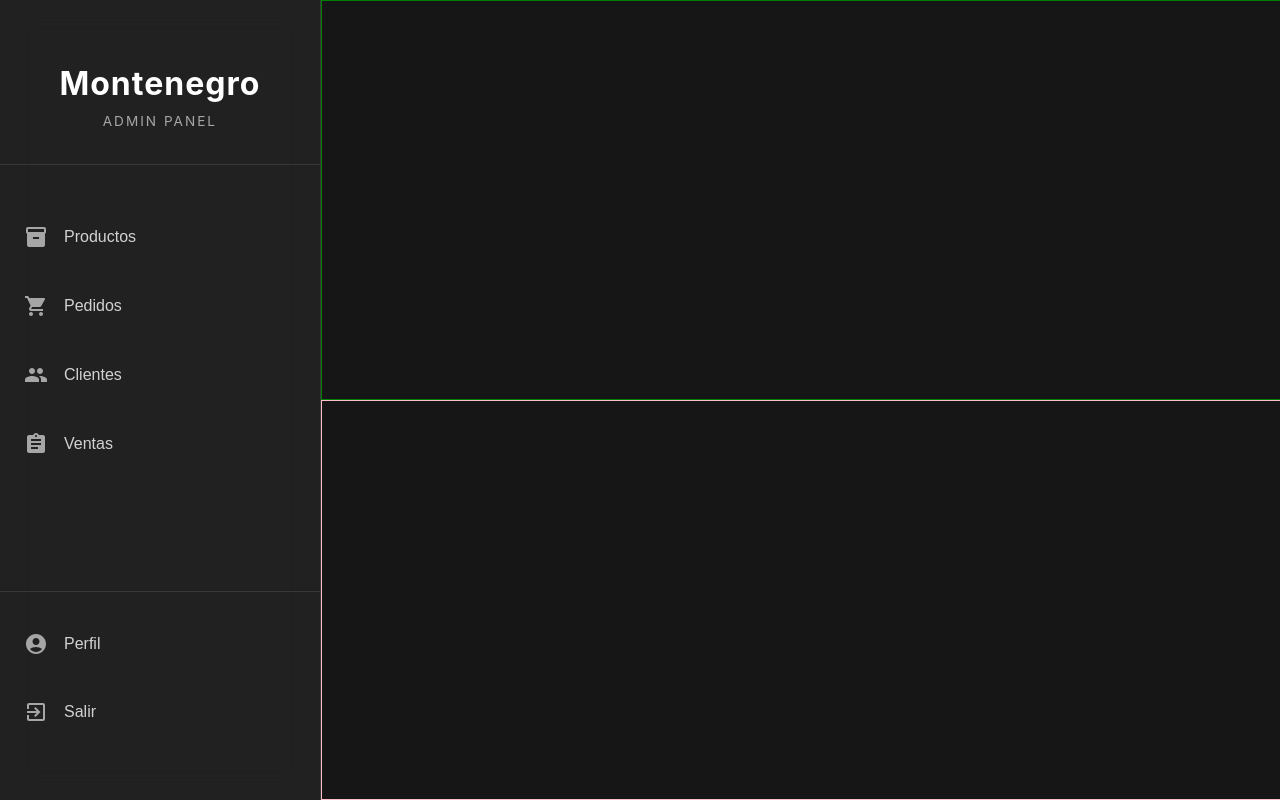
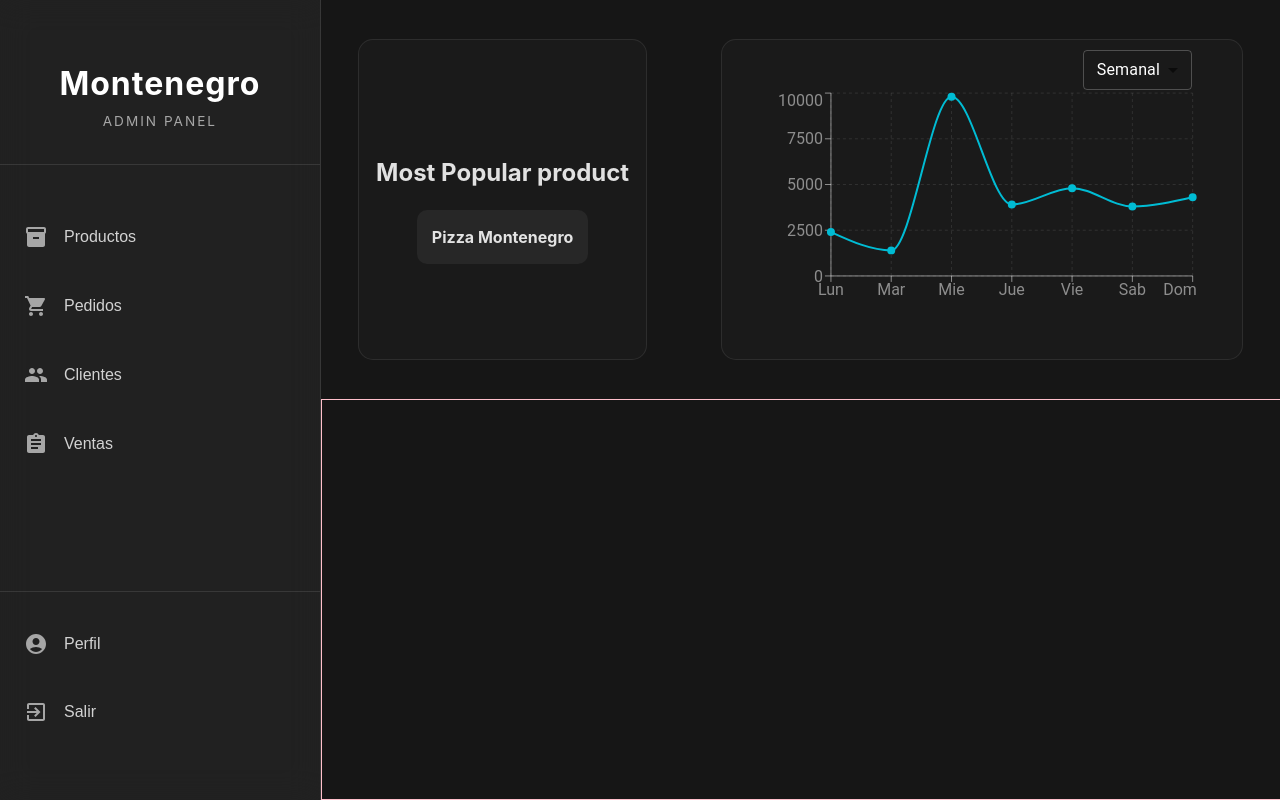
Before and after one commit to Adrian-ortiz0/frontend_montenegro, a React (Vite) app: page /admin-sales in a window 1280 px wide. Built offline with nearby package versions, Linux system fonts and the light colour scheme.

Commit message:
feat: :sparkles: Currently working on sales section

```diff
--- a/package.json
+++ b/package.json
@@ -17,7 +17,8 @@
     "axios": "^1.7.9",
     "react": "^19.0.0",
     "react-dom": "^19.0.0",
-    "react-router": "^7.1.5"
+    "react-router": "^7.1.5",
+    "recharts": "^2.15.1"
   },
   "devDependencies": {
     "@eslint/js": "^9.19.0",
--- a/src/components/subcomponents/AdminSalesIndicators.jsx
+++ b/src/components/subcomponents/AdminSalesIndicators.jsx
@@ -1,13 +1,15 @@
 import React from 'react'
+import SalesPopularProduct from './SalesPopularProduct'
+import SalesGraph from './SalesGraph'
 
 const AdminSalesIndicators = () => {
   return (
     <div className='admin_sections-sales'>
       <div className='admin_first-section--sales'>
-
+        <SalesPopularProduct />
+        <SalesGraph />
       </div>
       <div className='admin_second-section--sales'>
-
       </div>
     </div>
   )
--- /dev/null
+++ b/src/components/subcomponents/SalesGraph.jsx
@@ -0,0 +1,76 @@
+import React, { useState } from 'react';
+import { LineChart, Line, XAxis, YAxis, CartesianGrid, ResponsiveContainer } from 'recharts';
+import { Select, MenuItem } from '@mui/material';
+
+const SalesGraph = () => {
+  const [timeFrame, setTimeFrame] = useState('weekly');
+
+  const sampleData = {
+    weekly: [
+      { day: 'Lun', amount: 2400 },
+      { day: 'Mar', amount: 1398 },
+      { day: 'Mie', amount: 9800 },
+      { day: 'Jue', amount: 3908 },
+      { day: 'Vie', amount: 4800 },
+      { day: 'Sab', amount: 3800 },
+      { day: 'Dom', amount: 4300 },
+    ],
+    monthly: Array.from({length: 30}, (_, i) => ({
+      day: i + 1,
+      amount: Math.floor(Math.random() * 5000) + 1000
+    })),
+    annual: Array.from({length: 12}, (_, i) => ({
+      month: i + 1,
+      amount: Math.floor(Math.random() * 30000) + 10000
+    }))
+  };
+
+  const currentData = timeFrame === 'weekly'
+    ? sampleData.weekly
+    : timeFrame === 'monthly'
+    ? sampleData.monthly
+    : sampleData.annual;
+
+  return (
+    <div className='sales_graph'>
+      <div style={{ position: 'absolute', top: 10, right: 50, zIndex: 1 }}>
+        <Select
+          value={timeFrame}
+          onChange={(e) => setTimeFrame(e.target.value)}
+          variant='outlined'
+          size='small'
+          sx={{
+            color: 'white',
+            '& .MuiOutlinedInput-notchedOutline': {
+              borderColor: 'rgba(255, 255, 255, 0.23)',
+            }
+          }}
+        >
+          <MenuItem value='weekly'>Semanal</MenuItem>
+          <MenuItem value='monthly'>Mensual</MenuItem>
+          <MenuItem value='annual'>Anual</MenuItem>
+        </Select>
+      </div>
+
+      <ResponsiveContainer width="90%" height="80%">
+        <LineChart data={currentData}>
+          <CartesianGrid strokeDasharray="3 3" stroke="rgba(255, 255, 255, 0.1)" />
+          <XAxis
+            dataKey={timeFrame === 'annual' ? 'month' : 'day'}
+            stroke="rgba(255, 255, 255, 0.5)"
+          />
+          <YAxis stroke="rgba(255, 255, 255, 0.5)" />
+          <Line
+            type="monotone"
+            dataKey="amount"
+            stroke="#00bcd4"
+            strokeWidth={2}
+            dot={{ fill: '#00bcd4' }}
+          />
+        </LineChart>
+      </ResponsiveContainer>
+    </div>
+  );
+}
+
+export default SalesGraph;
--- /dev/null
+++ b/src/components/subcomponents/SalesPopularProduct.jsx
@@ -0,0 +1,12 @@
+import React from 'react'
+
+const SalesPopularProduct = () => {
+  return (
+    <div className='popular_product'>
+      <h2>Most Popular product</h2>
+      <strong>Pizza Montenegro</strong>
+    </div>
+  )
+}
+
+export default SalesPopularProduct
--- a/src/index.css
+++ b/src/index.css
@@ -391,8 +391,9 @@ body {
 .admin_first-section--sales{
   width: 100%;
   height: 50%;
-  border: 1px solid green;
   display: flex;
+  align-items: center;
+  justify-content: space-around;
 }
 
 .admin_second-section--sales{
@@ -400,6 +401,7 @@ body {
   height: 50%;
   border: 1px solid pink;
   display: flex;
+
 }
 
 .admin_sales-container{
@@ -427,3 +429,46 @@ body {
   justify-content: center;
   width: 120px;
 }
+
+/* Most popular product */
+
+.popular_product{
+  width: 30%;
+  height: 80%;
+  border: 1px solid rgba(255, 255, 255, 0.081);
+  background-color: #51515118;
+  border-radius: 15px;
+  display: flex;
+  align-items: center;
+  flex-direction: column;
+  justify-content: center;
+  text-align: center;
+}
+
+.popular_product strong {
+  background-color: #f8f8f80e;
+  width: auto;
+  padding: 15px;
+  border-radius: 10px;
+}
+
+/* Sales Graph */
+
+.sales_graph {
+  width: 50%;
+  height: 70%;
+  border: 1px solid rgba(255, 255, 255, 0.081);
+  background-color: #51515118;
+  border-radius: 15px;
+  display: flex;
+  align-items: center;
+  flex-direction: column;
+  justify-content: center;
+  position: relative;
+  padding: 20px;
+}
+
+/* Ajustes para el contenedor del gráfico */
+.recharts-wrapper {
+  font-family: 'Roboto', sans-serif;
+}
```
Also changed, not shown: 1 other file (tests, documents, lock files or other folders).
